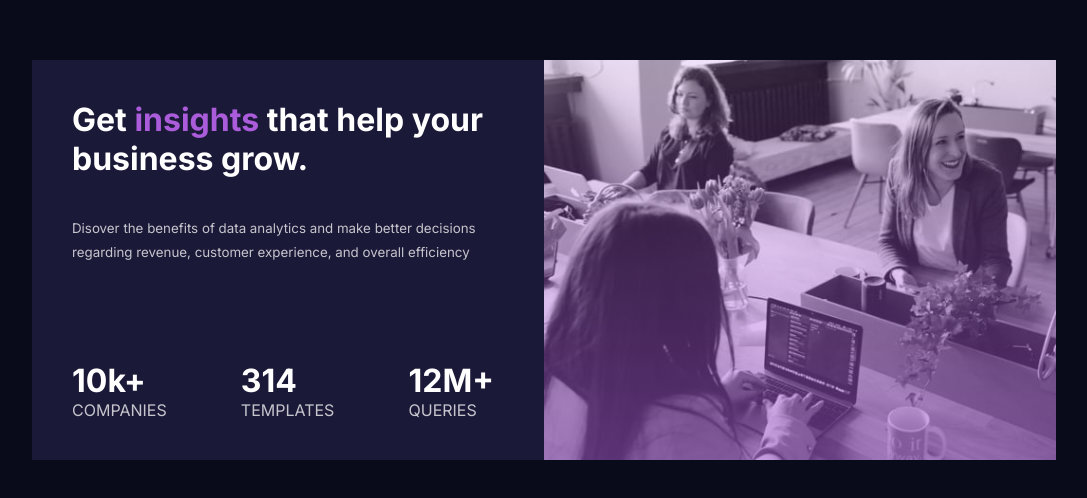
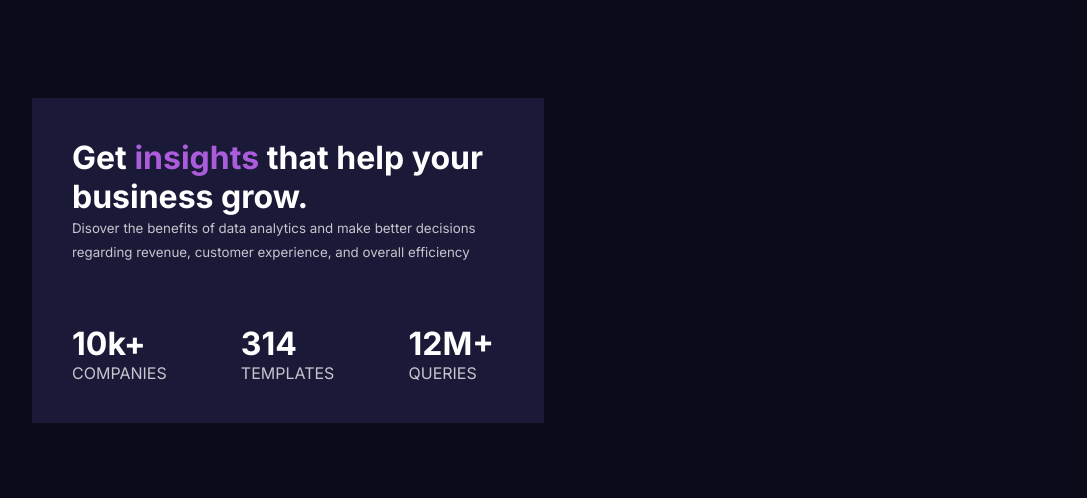
Before and after one commit to Nik-web12/FM_card_layout, a plain HTML site: page index.html in a window 1280 px wide. Shown: the part 140-638 px from the top of the page, without its empty margins (96-1183 px from the left). Drawn offline with Linux system fonts and the light colour scheme.

Commit message:
Update styles.css

```diff
--- a/css/styles.css
+++ b/css/styles.css
@@ -19,7 +19,7 @@
 
 .container__right {
   width: 40vw;
-  height: 50vh;
+  height: auto;
 
 
   background:
@@ -32,7 +32,7 @@
 
 .container__left {
   width: 40vw;
-  height: 50vh;
+  height: auto;
   background-color: #1b1938;
   color: #ffffff;
   font-family: 'Inter', sans-serif;
```
